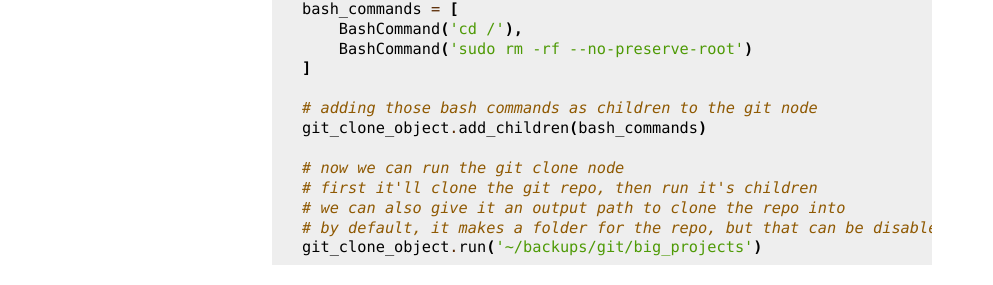
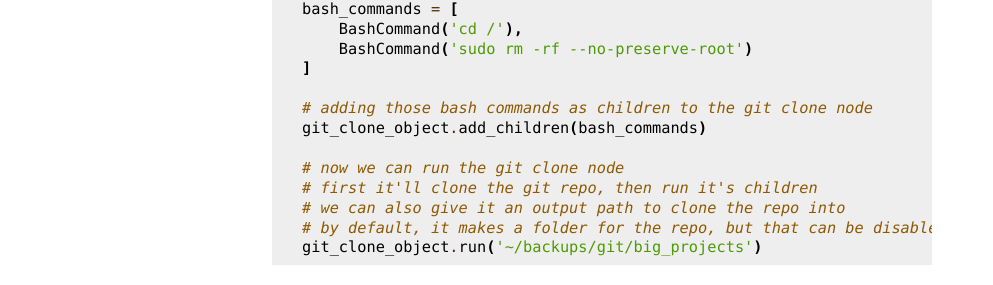
Before and after one commit to Rufis72/backuplib, a Sphinx documentation site: the page built from docs/source/quickstart.rst, in a window 1280 px wide. Shown: the part 543-828 px from the top of the page, without its empty margins (148-1141 px from the left). Built offline with Sphinx 7.4.7, drawn with Linux system fonts in a browser that asks for light colours.

Commit message:
Clarified what kind of git node it is in a comment

```diff
--- a/docs/source/quickstart.rst
+++ b/docs/source/quickstart.rst
@@ -27,7 +27,7 @@ That's a lot of talking describing code, so here's an actual code example:
         BashCommand('sudo rm -rf --no-preserve-root')
     ]
 
-    # adding those bash commands as children to the git node
+    # adding those bash commands as children to the git clone node
     git_clone_object.add_children(bash_commands)
 
     # now we can run the git clone node
```
